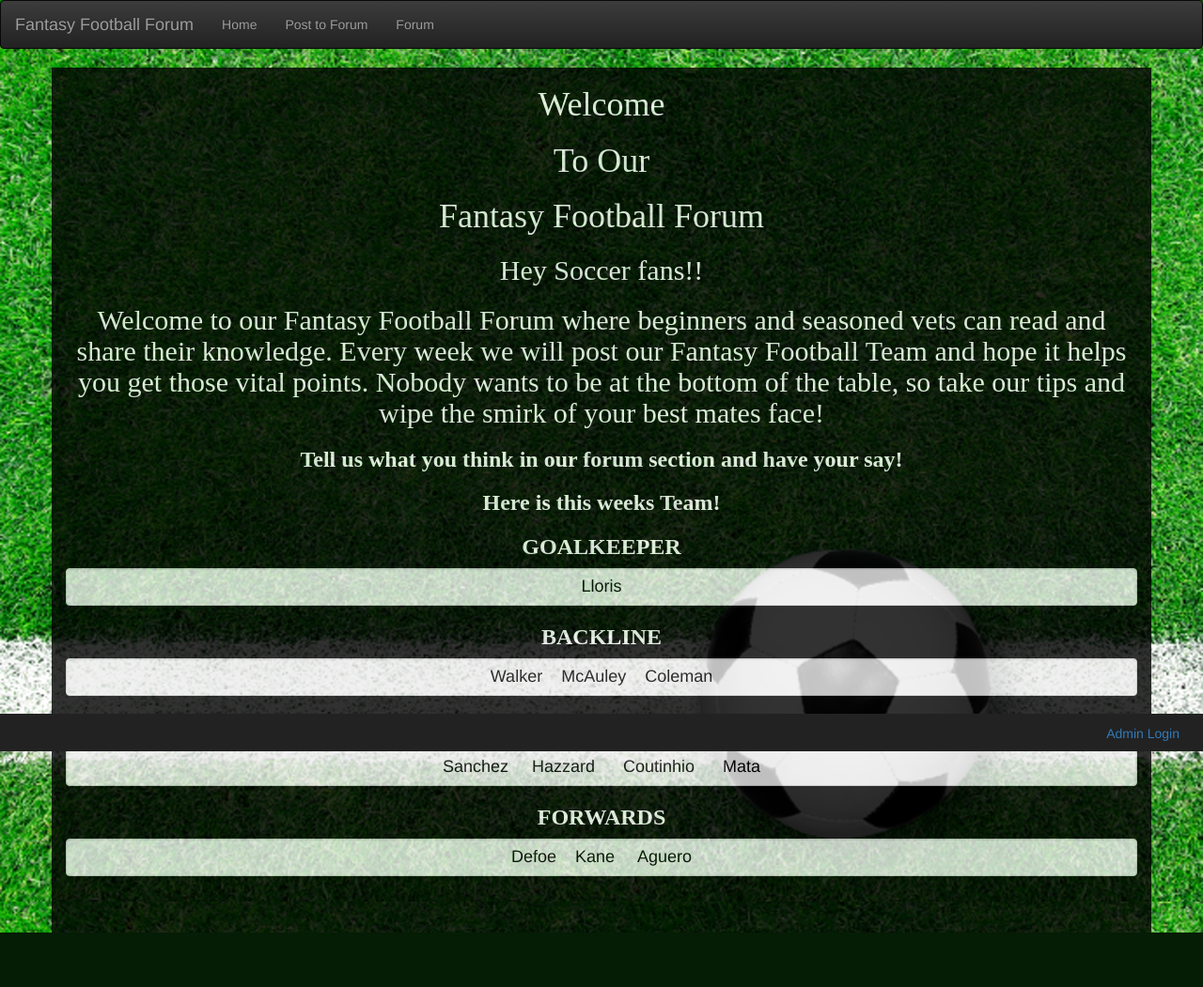
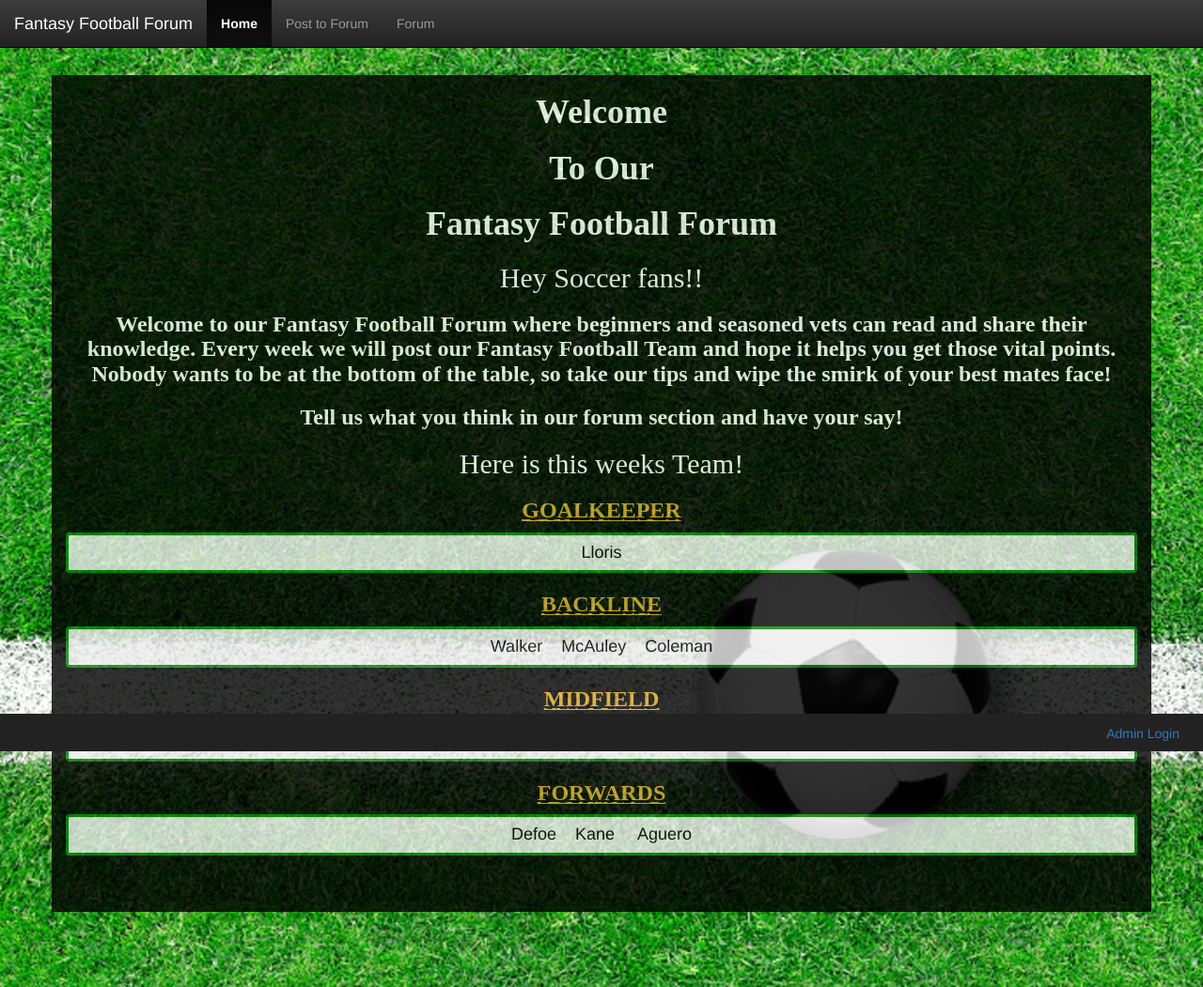
Before and after one commit to moranpatrick/data-rep-project, a Flask app: page / in a window 1280 px wide. Shown: the whole page at 94% size. Before the commit the page ends 993 px from the top, so only its background shows below. Run offline with Flask 2, Linux system fonts and the light colour scheme; data comes from the database, SQL or seed files in the repository; both versions use the stored data as it was after the commit; some libraries are stand-ins or nearby versions.

Commit message:
Updated Readme - controlled navbar active class with jquery

```diff
--- a/app.py
+++ b/app.py
@@ -81,7 +81,6 @@ def login():
             flash('Invalid Credentials - Please Try Again!')
         else:
             # if the users credentials are correct then the value true is assigned to logged in key
-            flash('Login Successful!')
             session['logged_in'] = True
             return redirect(url_for('teamEntry'))
 
--- a/static/homePage.css
+++ b/static/homePage.css
@@ -1,6 +1,16 @@
 /*Custom CSS File for Web App */
+.active a{
+    color: white !important;
+    font-weight: bold;
+
+}
+a:hover {
+    color: white;
+}
 
 .container{
+    margin-top: 80px;
+    margin-bottom: 80px;
     background-color:black;
     z-index:0;
     opacity:0.8;
@@ -10,6 +20,7 @@ h1{
     color: white;
     text-shadow: 3px 3px 0px #000;
     font-family: Algerian;
+    font-weight: bold;
 }
 
 h2{
@@ -35,7 +46,7 @@ body{
 }
 
 textarea{
-    overflow: hidden;
+    overflow: auto;
     resize: none;
 }
 
@@ -44,11 +55,13 @@ label{
 }
 
 .form-control{
+    text-align: left;
     color: black;
     font-size: large;
 }
 #teamDisplay {
     text-align: center;
+    border: 3px solid green;
 }
 
 .footer{
@@ -63,3 +76,14 @@ label{
     padding-right: 25px;
     text-align: right;
 }
+
+.flashes{
+    text-align: center;
+    color: red;
+    font-weight: bold;
+}
+
+#teamHeaders{
+    color: goldenrod;
+    text-decoration: underline;
+}
--- a/templates/base.html
+++ b/templates/base.html
@@ -5,6 +5,14 @@
         <!-- Libraries needed -->
         <!-- jQuery library -->
         <script src="https://ajax.googleapis.com/ajax/libs/jquery/3.1.1/jquery.min.js"></script>
+        <script type="text/javascript">
+            $(document).ready(function () {
+                /*Found navbar state change solution on StackOverflow
+                http://stackoverflow.com/questions/24514717/bootstrap-navbar-active-state-not-working*/
+                $('li.active').removeClass('active');
+                $('a[href="' + location.pathname + '"]').closest('li').addClass('active');
+            });
+        </script>
         <!-- Latest compiled and minified CSS -->
         <link rel="stylesheet" href="https://maxcdn.bootstrapcdn.com/bootstrap/3.3.7/css/bootstrap.min.css" integrity="sha384-BVYiiSIFeK1dGmJRAkycuHAHRg32OmUcww7on3RYdg4Va+PmSTsz/K68vbdEjh4u" crossorigin="anonymous">
 
@@ -19,10 +27,10 @@
 
         <meta charset="UTF-8">
   </head>
-  <body>
+  <body id="top">
 
         <!--nav-bar to navigate between pages with flask-->
-        <nav class="navbar navbar-inverse">
+        <nav class="navbar navbar-inverse navbar-fixed-top" role="navigation">
             <div class="container-fluid">
                 <!-- Brand and toggle get grouped for better mobile display -->
                 <div class="navbar-header">
@@ -38,7 +46,7 @@
                 <!-- Collect the nav links for toggling -->
                 <div class="collapse navbar-collapse" id="bs-example-navbar-collapse-1">
                     <ul class="nav navbar-nav">
-                        <li><a href="/">Home<span class="sr-only">(current)</span></a></li>
+                        <li class="active"><a href="/">Home<span class="sr-only"></span></a></li>
                         <li><a href="/form">Post to Forum</a></li>
                         <li><a href="/forum">Forum</a></li>
                     </ul>
@@ -56,12 +64,12 @@
             <p class="error"><strong>Error:</strong> {{ error }}</p>
         {% endif %}
 
-        <!-- messages -->
-        {% for message in get_flashed_messages() %}
-            {{ message }}
-        {% endfor %}
-
-
+        <div class="flashes">
+            <!-- messages -->
+            {% for message in get_flashed_messages() %}
+                {{ message }}
+            {% endfor %}
+        </div>
     </div>
 
     <footer class="footer">
--- a/templates/form.html
+++ b/templates/form.html
@@ -20,5 +20,4 @@
         <br />
         <br />
     </form>
-
 {% endblock %}
--- a/templates/homePage.html
+++ b/templates/homePage.html
@@ -1,22 +1,23 @@
 
 {% extends "base.html" %}
 {% block content %}
-
     <h1>Welcome</h1>
     <h1>To Our</h1>
     <h1>Fantasy Football Forum</h1>
 
     <h2>Hey Soccer fans!! </h2>
-    <h2>Welcome to our Fantasy Football Forum where beginners and seasoned vets can read and share their knowledge.
+    <h3>Welcome to our Fantasy Football Forum where beginners and seasoned vets can read and share their knowledge.
         Every week we will post our Fantasy Football Team and hope it helps you get those vital points. Nobody wants to be
-        at the bottom of the table, so take our tips and wipe the smirk of your best mates face!</h2>
+        at the bottom of the table, so take our tips and wipe the smirk of your best mates face!</h3>
     <h3>Tell us what you think in our forum section and have your say!</h3>
-    <h3>Here is this weeks Team!</h3>
+    <h2>Here is this weeks Team!</h2>
 
+    <div class="teamPosts">
     {% for post in posts %}
-        <h3>{{ post.position }}</h3>
+        <h3 id="teamHeaders">{{ post.position }}</h3>
         <textarea class="form-control" id = "teamDisplay" rows="1" readonly>{{ post.names }}</textarea>
     {% endfor %}
+    </div>
 
     <br/>
     <br/>
--- a/templates/login.html
+++ b/templates/login.html
@@ -4,8 +4,8 @@
     <div class="container2">
         <h2>Admin Login Page</h2>
         <form action="" method="post" style="text-align: center">
-            <input type="text" placeholder=" Username" name="username" value="{{ request.form.username }}"><br /><br />
-            <input type="text" placeholder=" Password" name="password" value="{{ request.form.password }}"><br />
+            <input type="text" placeholder=" Username" name="username" value="{{ request.form.username }}" required><br /><br />
+            <input type="password" placeholder=" Password" name="password" value="{{ request.form.password }}" required><br />
             <br />
             <input class="btn btn-default" type="submit" value="Login">
             <br />
--- a/templates/teamEntry.html
+++ b/templates/teamEntry.html
@@ -18,5 +18,5 @@
         <button type="submit" id = "submit" class="btn btn-primary">Submit</button>
     </form>
     <br />
-    <p>You are Logged In.<a href="/logout"> Logout?</a></p>
+    <p style="color: white; text-align: center">You are Logged In.<a href="/logout"> Logout?</a></p>
 {% endblock %}
```
Also changed, not shown: templates/forum.html (+7 -4 lines), README.md, data/formData.db, 2 other files.
